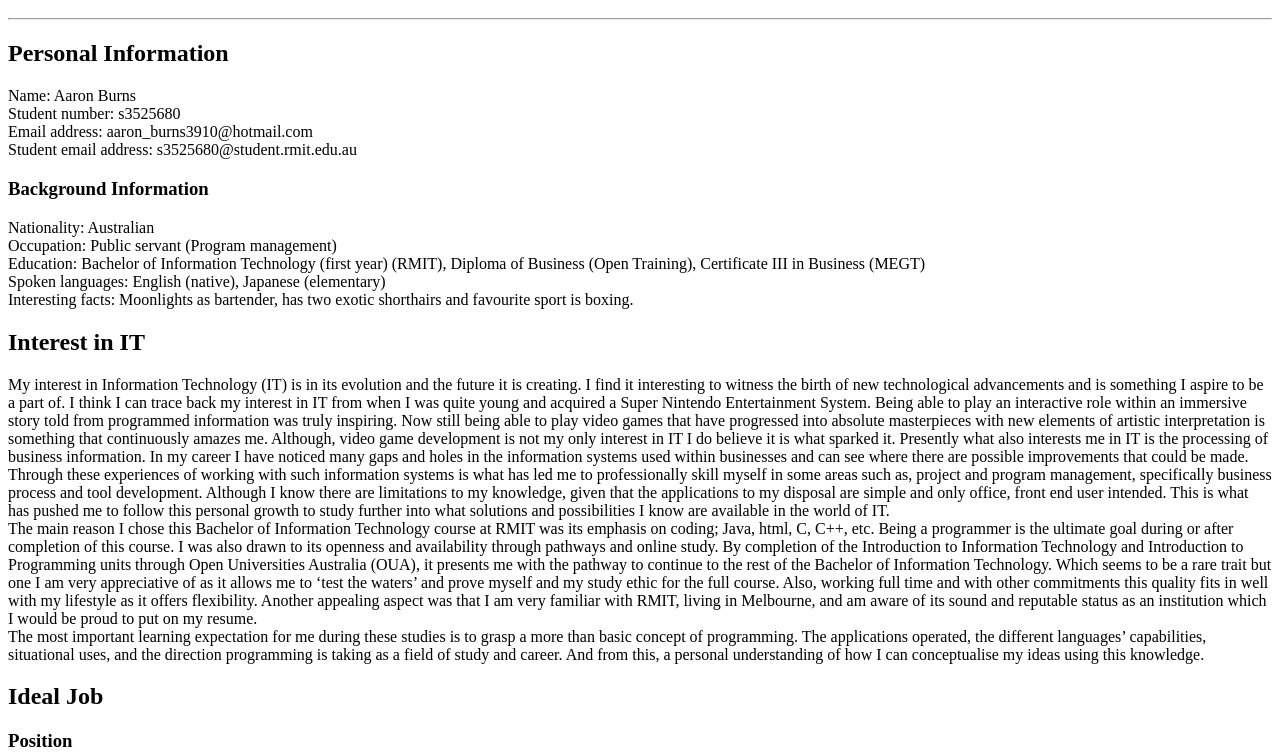
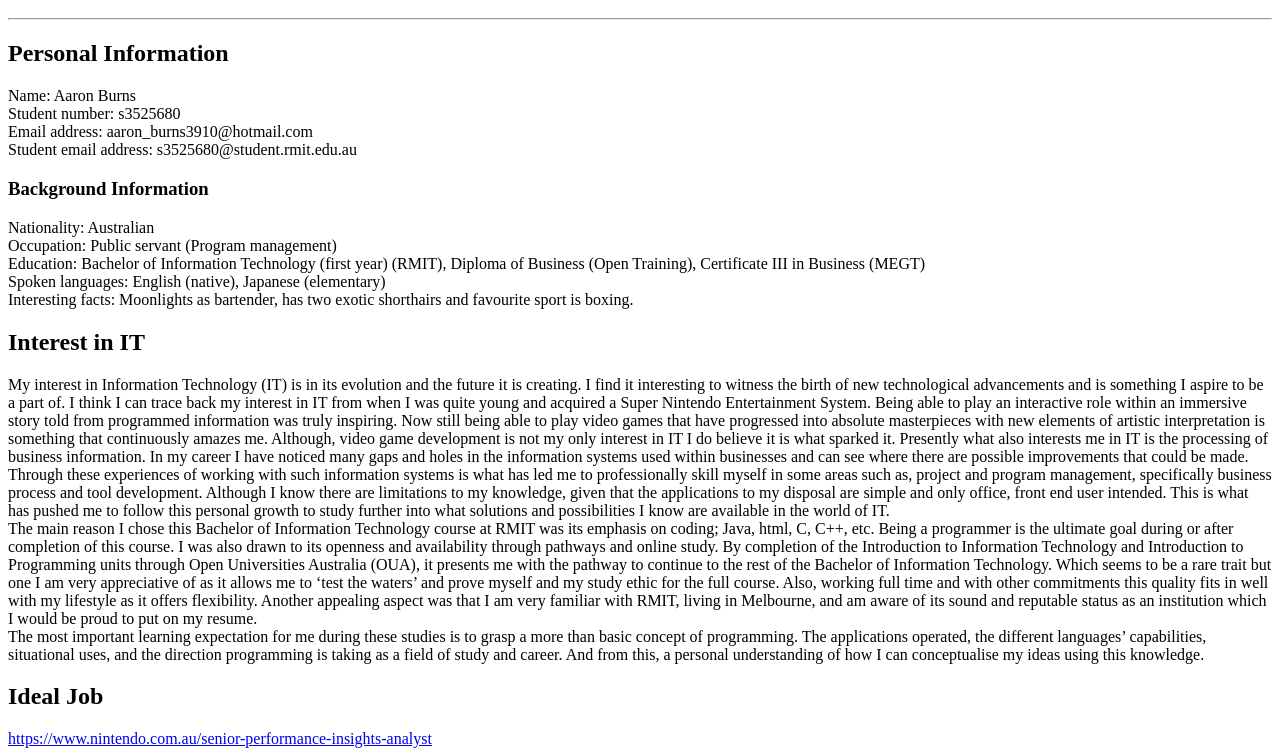
Before and after one commit to Aaron-s3525680/Assessment-1--My-Profile, a plain HTML site: page index.html in a window 1280 px wide. Shown: the part 48-800 px from the top of the page. Drawn offline with Linux system fonts and the light colour scheme.

Commit message:
Update index.html

```diff
--- a/index.html
+++ b/index.html
@@ -16,7 +16,7 @@ My interest in Information Technology (IT) is in its evolution and the future it
 <br>The main reason I chose this Bachelor of Information Technology course at RMIT was its emphasis on coding; Java, html, C, C++, etc. Being a programmer is the ultimate goal during or after completion of this course. I was also drawn to its openness and availability through pathways and online study. By completion of the Introduction to Information Technology and Introduction to Programming units through Open Universities Australia (OUA), it presents me with the pathway to continue to the rest of the Bachelor of Information Technology. Which seems to be a rare trait but one I am very appreciative of as it allows me to ‘test the waters’ and prove myself and my study ethic for the full course. Also, working full time and with other commitments this quality fits in well with my lifestyle as it offers flexibility. Another appealing aspect was that I am very familiar with RMIT, living in Melbourne, and am aware of its sound and reputable status as an institution which I would be proud to put on my resume.
 <br>The most important learning expectation for me during these studies is to grasp a more than basic concept of programming. The applications operated, the different languages’ capabilities, situational uses, and the direction programming is taking as a field of study and career. And from this, a personal understanding of how I can conceptualise my ideas using this knowledge.
 <h2>Ideal Job</h2>
-<a href="https://www.nintendo.com.au/senior-performance-insights-analyst"></a>
+<a href="https://www.nintendo.com.au/senior-performance-insights-analyst">https://www.nintendo.com.au/senior-performance-insights-analyst</a>
 <h3>Position</h3>
 This position advertised at Nintendo as Senior Performance and Insights Analyst is responsible for advising senior management with analysis of the company’s developments being in accordance to company values and integrity, “Nintendo’s DNA” (Nintendo, 2019). The analysis will be provided through reporting, data management, process automation, stakeholder management and technology improvements.
 <h3>Appeal</h3>
@@ -81,10 +81,11 @@ Programmers for each, the DBMS and the application will be required and support
 <h3>Outcome</h3>
 With the success of this project will come great benefits in purposeful information being provided from clean data that has maintained integrity from user input to strategic output. Outdated data will be eradicated and live, real-time information will be easily accessible. This will be presented with the applications user-friendly and visually appealing interface that can be ported to different means of conceptualisation. More to this it will untie resources that are dedicated to solving the problems that have ensued and allow for other focuses such continuous improvement. Moreover, this will greatly advance operational needs of government bodies that require such a data management system.
 <h2>Bibliography</h2>
-Nintendo. (2019). SENIOR PERFORMANCE & INSIGHTS ANALYST. [online] Available at: <a href="https://www.nintendo.com.au/senior-performance-insights-analyst"></a> [Accessed 15 Sep. 2019].
+Nintendo. (2019). SENIOR PERFORMANCE & INSIGHTS ANALYST. [online] Available at: <a href="https://www.nintendo.com.au/senior-performance-insights-analyst">https://www.nintendo.com.au/senior-performance-insights-analyst</a> [Accessed 15 Sep. 2019].
 <br>
-<br>16Personalities. (2019). Introduction | Advocate Personality (INFJ-A / INFJ-T) | 16Personalities. [online] Available at: <a href="https://www.16personalities.com/infj-personality"></a> [Accessed 15 Sep. 2019].
+<br>16Personalities. (2019). Introduction | Advocate Personality (INFJ-A / INFJ-T) | 16Personalities. [online] Available at: <a href="https://www.16personalities.com/infj-personality">https://www.16personalities.com/infj-personality</a> [Accessed 15 Sep. 2019].
 <br>
-<br>Educationplanner.org. (2019). What's Your Learning Style? 20 Questions. [online] Available at: <a href="http://www.educationplanner.org/students/self-assessments/learning-styles-quiz.shtml?event=results&A=5&V=6&T=9"></a> [Accessed 15 Sep. 2019].
+<br>Educationplanner.org. (2019). What's Your Learning Style? 20 Questions. [online] Available at: <a href="http://www.educationplanner.org/students/self-assessments/learning-styles-quiz.shtml?event=results&A=5&V=6&T=9">http://www.educationplanner.org/students/self-assessments/learning-styles-quiz.shtml?event=results&A=5&V=6&T=9</a> [Accessed 15 Sep. 2019].
 <br>
-<br>Testmycreativity.com. (2019). Free online creativity test - TestMyCreativity. [online] Available at: <a href="http://www.testmycreativity.com/"></a> [Accessed 15 Sep. 2019]
+<br>Testmycreativity.com. (2019). Free online creativity test - TestMyCreativity. [online] Available at: <a href="http://www.testmycreativity.com/">http://www.testmycreativity.com/</a> [Accessed 15 Sep. 2019]
+<br>
```
